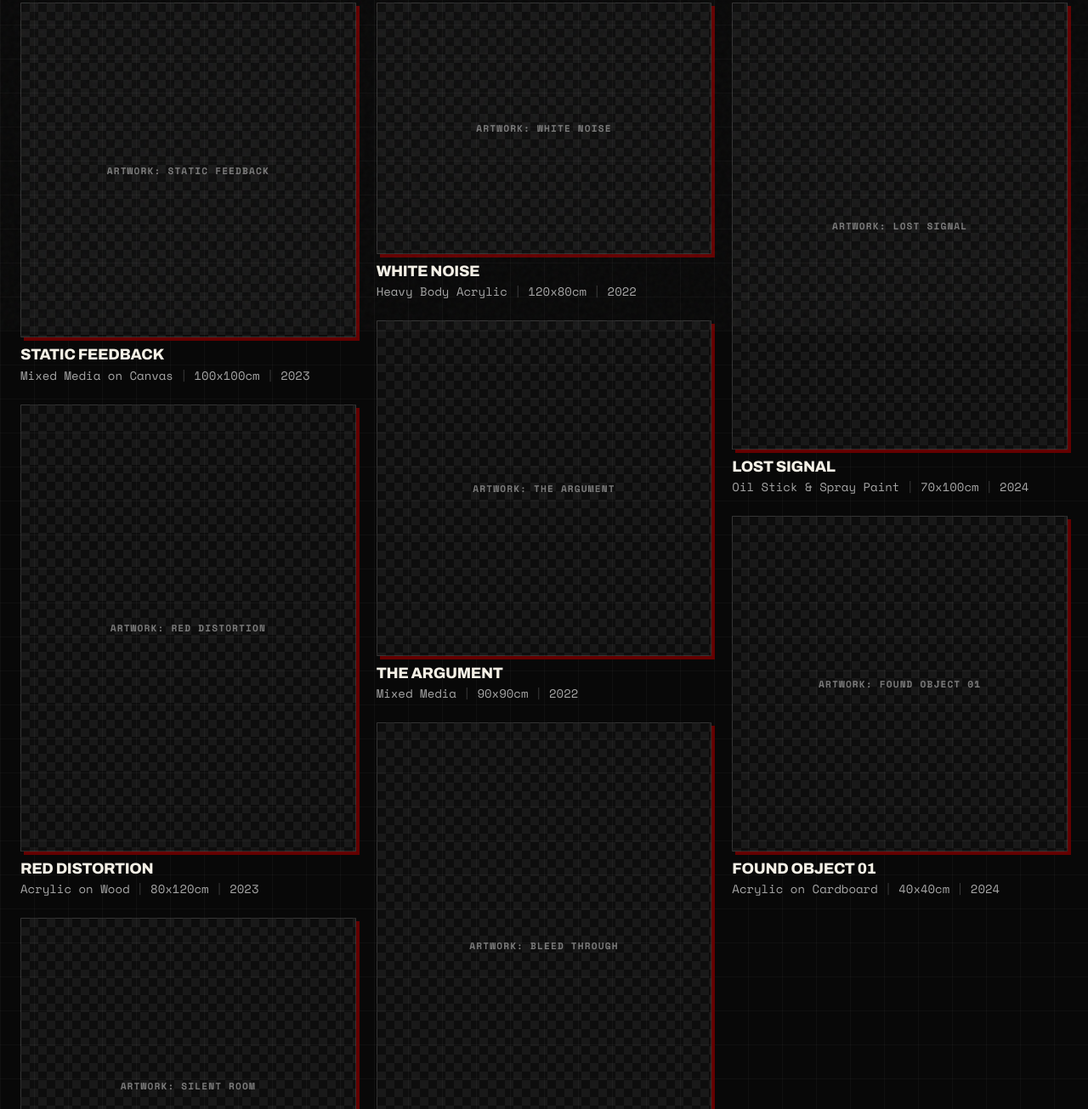
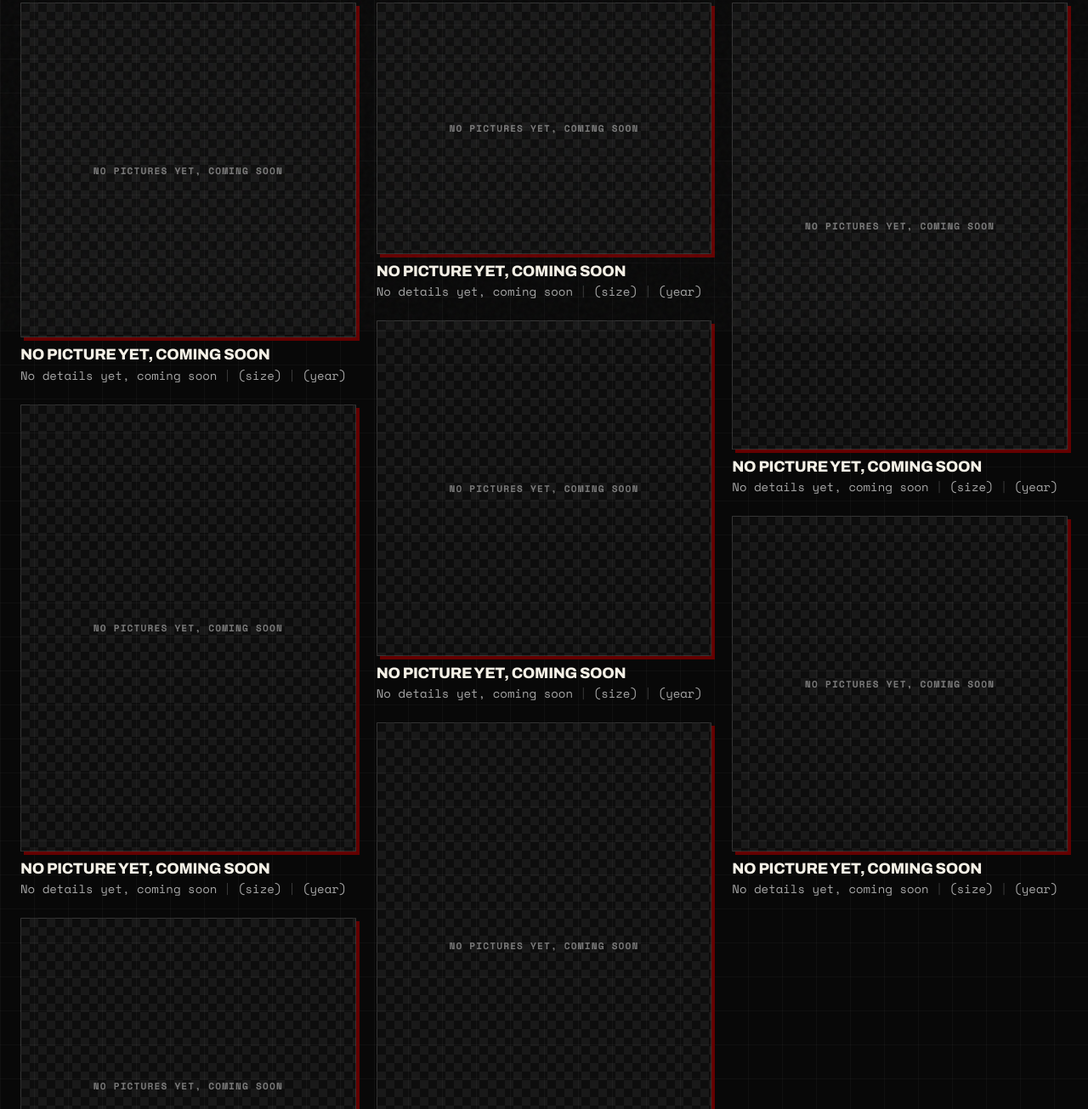
Before and after one commit to Thisisartelias/thisisartelias.github.io, a plain HTML site: page gallery.html in a window 1280 px wide. Shown: the part 411-1716 px from the top of the page at 85% size. Drawn offline with nearby package versions, Linux system fonts and the light colour scheme.

Commit message:
change gallery to coming soon

```diff
--- a/gallery.html
+++ b/gallery.html
@@ -73,44 +73,44 @@
       <div class="container">
         <div class="masonry">
           <div class="masonry-item">
-            <div class="placeholder placeholder-square zine-border"><span class="placeholder-label">ARTWORK: STATIC FEEDBACK</span></div>
-            <h3>Static Feedback</h3>
-            <div class="meta-line"><span>Mixed Media on Canvas</span><span class="sep">|</span><span>100x100cm</span><span class="sep">|</span><span>2023</span></div>
+            <div class="placeholder placeholder-square zine-border"><span class="placeholder-label">NO PICTURES YET, COMING SOON</span></div>
+            <h3>No Picture Yet, Coming Soon</h3>
+            <div class="meta-line"><span>No details yet, coming soon</span><span class="sep">|</span><span>(size)</span><span class="sep">|</span><span>(year)</span></div>
           </div>
           <div class="masonry-item">
-            <div class="placeholder placeholder-portrait zine-border"><span class="placeholder-label">ARTWORK: RED DISTORTION</span></div>
-            <h3>Red Distortion</h3>
-            <div class="meta-line"><span>Acrylic on Wood</span><span class="sep">|</span><span>80x120cm</span><span class="sep">|</span><span>2023</span></div>
+            <div class="placeholder placeholder-portrait zine-border"><span class="placeholder-label">NO PICTURES YET, COMING SOON</span></div>
+            <h3>No Picture Yet, Coming Soon</h3>
+            <div class="meta-line"><span>No details yet, coming soon</span><span class="sep">|</span><span>(size)</span><span class="sep">|</span><span>(year)</span></div>
           </div>
           <div class="masonry-item">
-            <div class="placeholder placeholder-square zine-border"><span class="placeholder-label">ARTWORK: SILENT ROOM</span></div>
-            <h3>Silent Room</h3>
-            <div class="meta-line"><span>Oil and Charcoal</span><span class="sep">|</span><span>60x60cm</span><span class="sep">|</span><span>2023</span></div>
+            <div class="placeholder placeholder-square zine-border"><span class="placeholder-label">NO PICTURES YET, COMING SOON</span></div>
+            <h3>No Picture Yet, Coming Soon</h3>
+            <div class="meta-line"><span>No details yet, coming soon</span><span class="sep">|</span><span>(Size)</span><span class="sep">|</span><span>(year)</span></div>
           </div>
           <div class="masonry-item">
-            <div class="placeholder placeholder-landscape zine-border"><span class="placeholder-label">ARTWORK: WHITE NOISE</span></div>
-            <h3>White Noise</h3>
-            <div class="meta-line"><span>Heavy Body Acrylic</span><span class="sep">|</span><span>120x80cm</span><span class="sep">|</span><span>2022</span></div>
+            <div class="placeholder placeholder-landscape zine-border"><span class="placeholder-label">NO PICTURES YET, COMING SOON</span></div>
+            <h3>No Picture Yet, Coming Soon</h3>
+            <div class="meta-line"><span>No details yet, coming soon</span><span class="sep">|</span><span>(size)</span><span class="sep">|</span><span>(year)</span></div>
           </div>
           <div class="masonry-item">
-            <div class="placeholder placeholder-square zine-border"><span class="placeholder-label">ARTWORK: THE ARGUMENT</span></div>
-            <h3>The Argument</h3>
-            <div class="meta-line"><span>Mixed Media</span><span class="sep">|</span><span>90x90cm</span><span class="sep">|</span><span>2022</span></div>
+            <div class="placeholder placeholder-square zine-border"><span class="placeholder-label">NO PICTURES YET, COMING SOON</span></div>
+            <h3>No Picture Yet, Coming Soon</h3>
+            <div class="meta-line"><span>No details yet, coming soon</span><span class="sep">|</span><span>(size)</span><span class="sep">|</span><span>(year)</span></div>
           </div>
           <div class="masonry-item">
-            <div class="placeholder placeholder-portrait zine-border"><span class="placeholder-label">ARTWORK: BLEED THROUGH</span></div>
-            <h3>Bleed Through</h3>
-            <div class="meta-line"><span>Acrylic on Canvas</span><span class="sep">|</span><span>150x100cm</span><span class="sep">|</span><span>2024</span></div>
+            <div class="placeholder placeholder-portrait zine-border"><span class="placeholder-label">NO PICTURES YET, COMING SOON</span></div>
+            <h3>No Picture Yet, Coming Soon</h3>
+            <div class="meta-line"><span>No details yet, coming soon</span><span class="sep">|</span><span>(size)</span><span class="sep">|</span><span>(year)</span></div>
           </div>
           <div class="masonry-item">
-            <div class="placeholder placeholder-portrait zine-border"><span class="placeholder-label">ARTWORK: LOST SIGNAL</span></div>
-            <h3>Lost Signal</h3>
-            <div class="meta-line"><span>Oil Stick &amp; Spray Paint</span><span class="sep">|</span><span>70x100cm</span><span class="sep">|</span><span>2024</span></div>
+            <div class="placeholder placeholder-portrait zine-border"><span class="placeholder-label">NO PICTURES YET, COMING SOON</span></div>
+            <h3>No Picture Yet, Coming Soon</h3>
+            <div class="meta-line"><span>No details yet, coming soon</span><span class="sep">|</span><span>(size)</span><span class="sep">|</span><span>(year)</span></div>
           </div>
           <div class="masonry-item">
-            <div class="placeholder placeholder-square zine-border"><span class="placeholder-label">ARTWORK: FOUND OBJECT 01</span></div>
-            <h3>Found Object 01</h3>
-            <div class="meta-line"><span>Acrylic on Cardboard</span><span class="sep">|</span><span>40x40cm</span><span class="sep">|</span><span>2024</span></div>
+            <div class="placeholder placeholder-square zine-border"><span class="placeholder-label">NO PICTURES YET, COMING SOON</span></div>
+            <h3>No Picture Yet, Coming Soon</h3>
+            <div class="meta-line"><span>No details yet, coming soon</span><span class="sep">|</span><span>(size)</span><span class="sep">|</span><span>(year)</span></div>
           </div>
         </div>
       </div>
```
